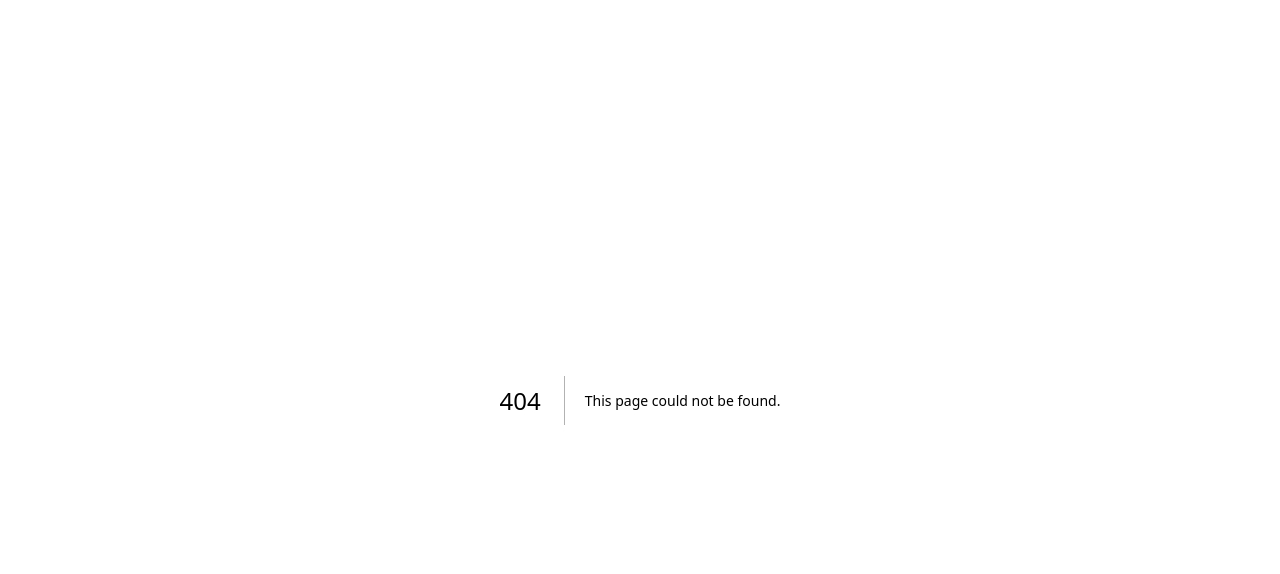
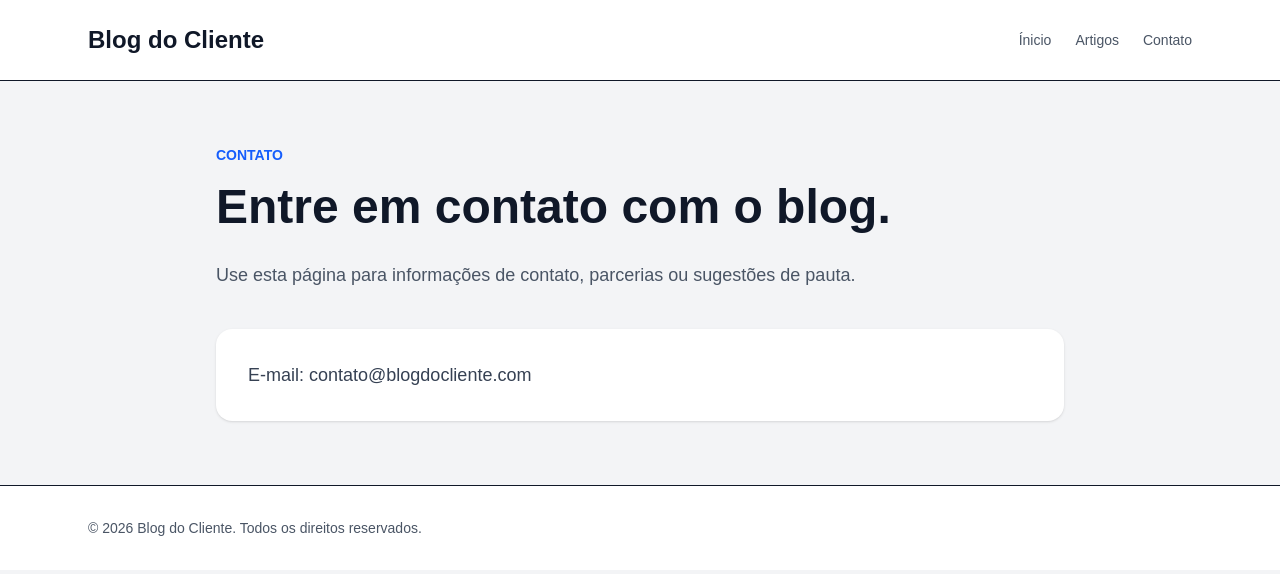
Before and after one commit to Sluquinhas/blog-cliente, a Next.js app: page /contato in a window 1280 px wide. Before the commit this address had no page. Shown: the top 574 px of the page. Built offline with nearby package versions, Linux system fonts and the light colour scheme.

Commit message:
pagina de contato e ajustes no layout

```diff
--- a/app/artigos/[slug]/page.tsx
+++ b/app/artigos/[slug]/page.tsx
@@ -1,4 +1,6 @@
-import { artigos } from "@/app/data/artigos";
+import Footer from "../../components/Footer";
+import Navbar from "../../components/Navbar";
+import { artigos } from "../../data/artigos";
 
 type Props = {
   params: {
@@ -11,40 +13,45 @@ export default function ArtigoPage({ params }: Props) {
 
   if (!artigo) {
     return (
-      <main className="min-h-screen bg-gray-100 p-10 text-gray-900">
-        <h1 className="text-4xl font-bold">Artigo não encontrado</h1>
+      <main className="min-h-screen bg-gray-100 text-gray-900">
+        <Navbar />
 
-        <a href="/" className="mt-6 inline-block text-blue-600">
-          Voltar para início
-        </a>
+        <section className="mx-auto max-w-4xl px-6 py-16">
+          <h1 className="text-4xl font-bold">Artigo não encontrado</h1>
+
+          <a href="/artigos" className="mt-6 inline-block text-blue-600">
+            Voltar para artigos
+          </a>
+        </section>
+
+        <Footer />
       </main>
     );
   }
 
   return (
     <main className="min-h-screen bg-gray-100 text-gray-900">
-      <header className="border-b bg-white">
-        <div className="mx-auto flex max-w-4xl items-center justify-between p-6">
-          <a href="/" className="text-2xl font-bold">
-            Blog do Cliente
-          </a>
-
-          <a href="/" className="text-sm font-medium text-blue-600">
-            Voltar para início
-          </a>
-        </div>
-      </header>
+      <Navbar />
 
       <article className="mx-auto max-w-4xl px-6 py-16">
-        <span className="text-sm font-semibold uppercase text-blue-600">
+        <a
+          href="/artigos"
+          className="mb-8 inline-block text-sm font-semibold text-blue-600"
+        >
+          ← Voltar para artigos
+        </a>
+
+        <p className="text-sm font-semibold uppercase text-blue-600">
           {artigo.categoria}
-        </span>
+        </p>
 
         <h1 className="mt-4 text-5xl font-bold leading-tight">
           {artigo.titulo}
         </h1>
 
-        <p className="mt-6 text-lg text-gray-600">{artigo.resumo}</p>
+        <p className="mt-6 text-xl leading-8 text-gray-600">
+          {artigo.resumo}
+        </p>
 
         <div className="mt-10 rounded-2xl bg-white p-8 shadow-sm">
           <p className="whitespace-pre-line text-lg leading-8 text-gray-700">
@@ -52,6 +59,8 @@ export default function ArtigoPage({ params }: Props) {
           </p>
         </div>
       </article>
+
+      <Footer />
     </main>
   );
 }
--- a/app/components/ArticleCard.tsx
+++ b/app/components/ArticleCard.tsx
@@ -1,8 +1,8 @@
 type ArticleCardProps = {
-    titulo: string;
-    resumo: string;
-    categoria: string;
-    slug: string;
+  titulo: string;
+  resumo: string;
+  categoria: string;
+  slug: string;
 };
 
 export default function ArticleCard({
@@ -12,22 +12,18 @@ export default function ArticleCard({
   slug,
 }: ArticleCardProps) {
   return (
-    <article className="rounded-2xl bg-white p-6 shadow-sm transition hover:-translate-y-1 hover:shadow-md">
+    <article className="flex h-full flex-col rounded-2xl bg-white p-6 shadow-sm transition hover:-translate-y-1 hover:shadow-md">
       <span className="text-sm font-semibold text-blue-600">
         {categoria}
       </span>
 
-      <h3 className="mt-4 text-xl font-bold">
-        {titulo}
-      </h3>
+      <h3 className="mt-4 text-xl font-bold">{titulo}</h3>
 
-      <p className="mt-3 text-gray-600">
-        {resumo}
-      </p>
+      <p className="mt-3 text-gray-600">{resumo}</p>
 
       <a
         href={`/artigos/${slug}`}
-        className="mt-6 inline-block font-semibold text-blue-600"
+        className="mt-auto inline-block pt-6 font-semibold text-blue-600"
       >
         Ler artigo →
       </a>
--- a/app/components/Navbar.tsx
+++ b/app/components/Navbar.tsx
@@ -9,7 +9,7 @@ export default function Navbar() {
                 <nav translate="no" className="flex gap-6 text-sm font-medium text-gray-600">
                     <a href="/">Ínicio</a>
                     <a href="/artigos">Artigos</a>
-                    <a href="#">Contato</a>
+                    <a href="/contato">Contato</a>
                 </nav>
             </div>
         </header>
--- /dev/null
+++ b/app/contato/page.tsx
@@ -0,0 +1,33 @@
+import Navbar from "../components/Navbar";
+import Footer from "../components/Footer";
+
+export default function ContatoPage() {
+  return (
+    <main className="min-h-screen bg-gray-100 text-gray-900">
+      <Navbar />
+
+      <section className="mx-auto max-w-4xl px-6 py-16">
+        <p className="mb-3 text-sm font-semibold uppercase text-blue-600">
+          Contato
+        </p>
+
+        <h1 className="text-5xl font-bold leading-tight">
+          Entre em contato com o blog.
+        </h1>
+
+        <p className="mt-6 text-lg text-gray-600">
+          Use esta página para informações de contato, parcerias ou sugestões
+          de pauta.
+        </p>
+
+        <div className="mt-10 rounded-2xl bg-white p-8 shadow-sm">
+          <p className="text-lg text-gray-700">
+            E-mail: contato@blogdocliente.com
+          </p>
+        </div>
+      </section>
+
+      <Footer />
+    </main>
+  );
+}
```
